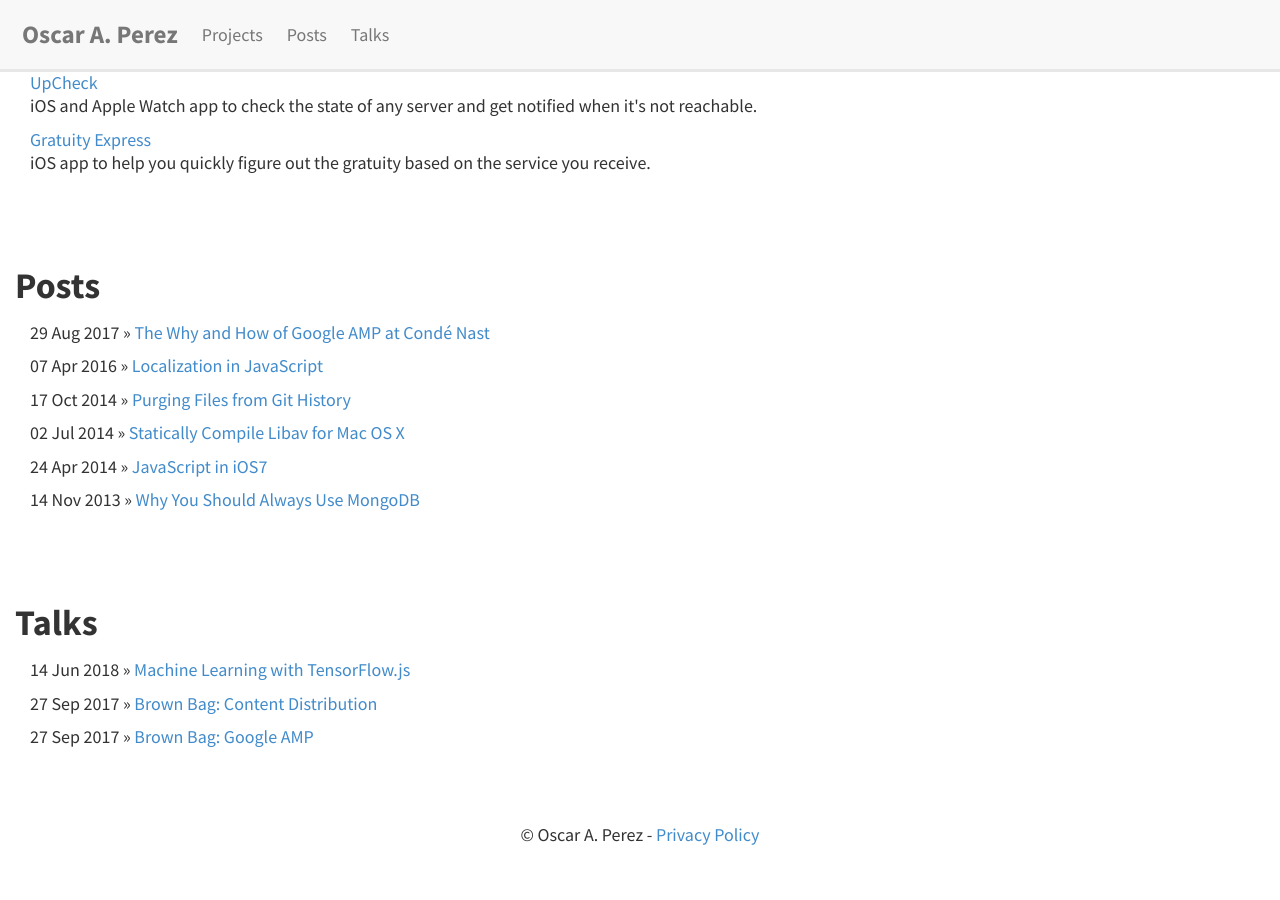
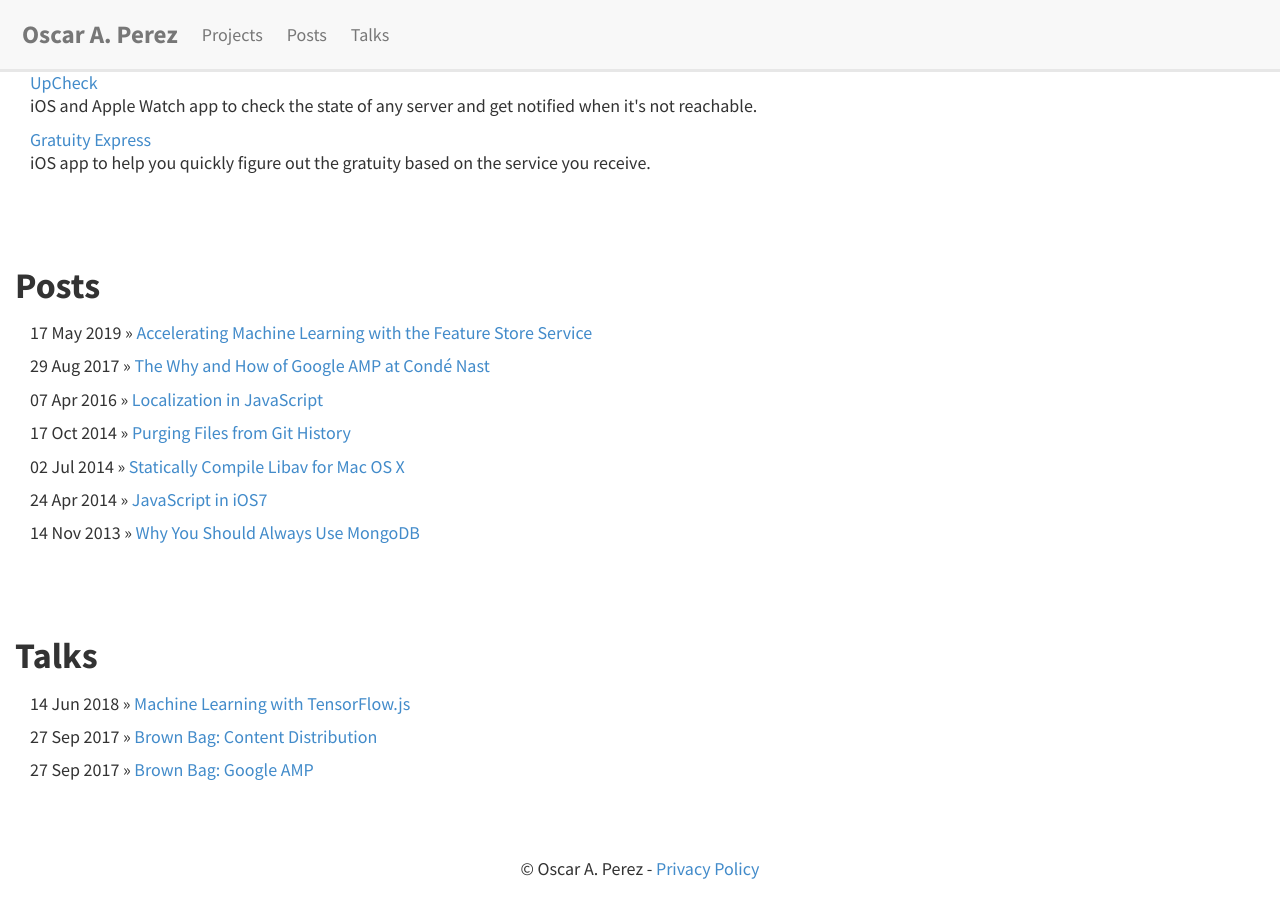
Before and after one commit to poscar/poscar.github.io, a Jekyll site: the page index.html, which Jekyll copies as it is, in a window 1280 px wide and 900 px high, scrolled down 512 px. Built offline with Jekyll 4.4.1, drawn with Linux system fonts in a browser that asks for light colours; before the commit the page ends 1379 px from its top, so only the background shows below that.

Commit message:
Adding link to Accelerating Machine Learning with the Feature Store Service blog post.

```diff
--- a/index.html
+++ b/index.html
@@ -62,6 +62,10 @@
     <h1>Posts</h1>
     <div class="section-content">
       <div class="post">
+        <span>17 May 2019</span> &raquo;
+        <a href="https://technology.condenast.com/story/accelerating-machine-learning-with-the-feature-store-service">Accelerating Machine Learning with the Feature Store Service</a>
+      </div>
+      <div class="post">
         <span>29 Aug 2017</span> &raquo;
         <a href="https://technology.condenast.com/story/the-why-and-how-of-google-amp-at-conde-nast">The Why and How of Google AMP at Condé Nast</a>
       </div>
```
